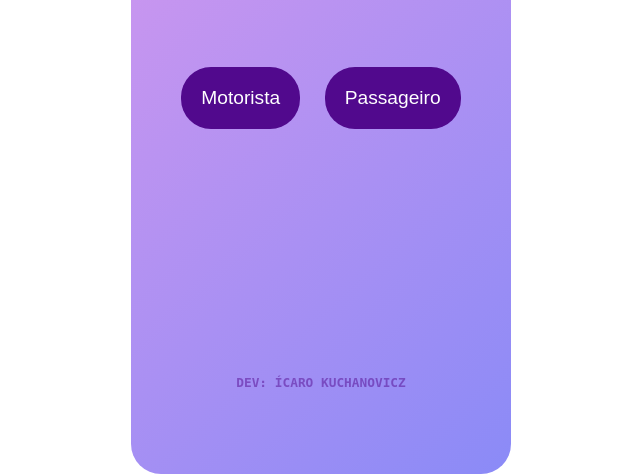
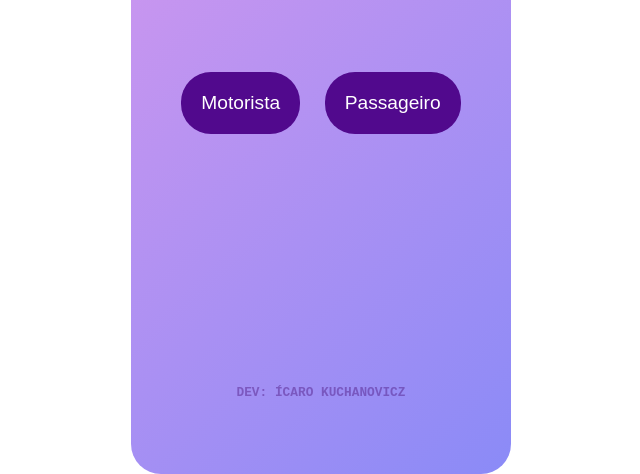
Before and after one commit to icaroLK/Project-faculRides, a plain HTML site: page index.html in a window 1280 px wide. Shown: the part 326-800 px from the top of the page, without its empty margins (319-959 px from the left). Drawn offline with Linux system fonts and the light colour scheme.

Commit message:
Update style.css

```diff
--- a/style.css
+++ b/style.css
@@ -13,11 +13,14 @@
 }
 
 
+
 @font-face {
     font-family: 'mono';
-    src: url('https://fonts.googleapis.com/css2?family=Cutive+Mono&display=swap');
+    src: url(https://fonts.googleapis.com/css2?family=Cutive+Mono&display=swap);
 }
 
+
+@import url('https://fonts.googleapis.com/css2?family=Cutive+Mono&display=swap');
 
 
 
@@ -86,7 +89,7 @@ nav a{
     display: inline-block;
     margin: auto;
     text-decoration: none;
-    margin: 70px 10px;
+    margin: 75px 10px;
     font-size: 1.2em;
     padding: 20px;
     background-color: rgb(81, 9, 141);
@@ -102,9 +105,9 @@ nav a{
 
 
 .footer{
-    font-family: 'mono';
+    font-family: 'JetBrains Mono', monospace;
     font-weight: bold;
     font-size: 0.8em;
     margin-top: 22vh;
-    color:   rgba(82, 9, 141, 0.496);
+    color:   rgba(69, 10, 116, 0.407)
 }
```
